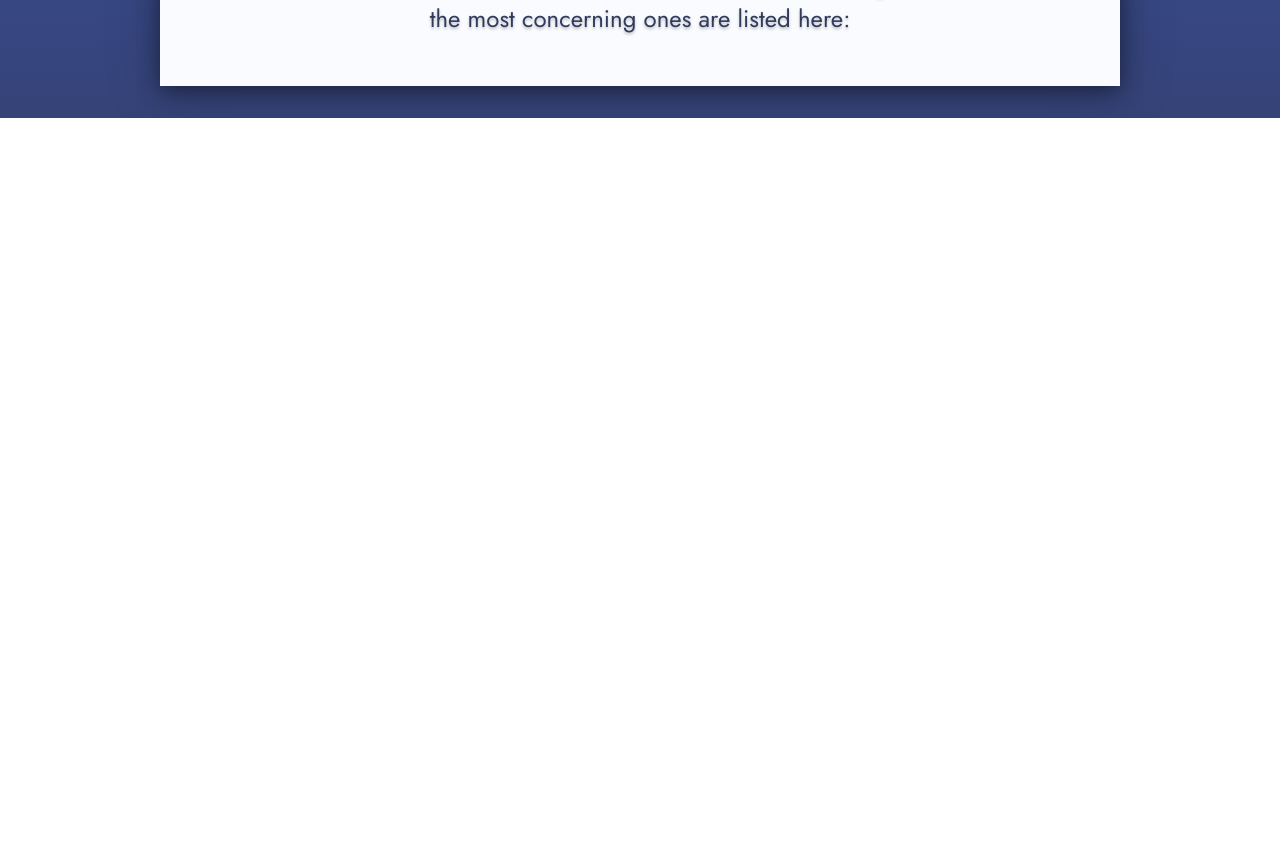
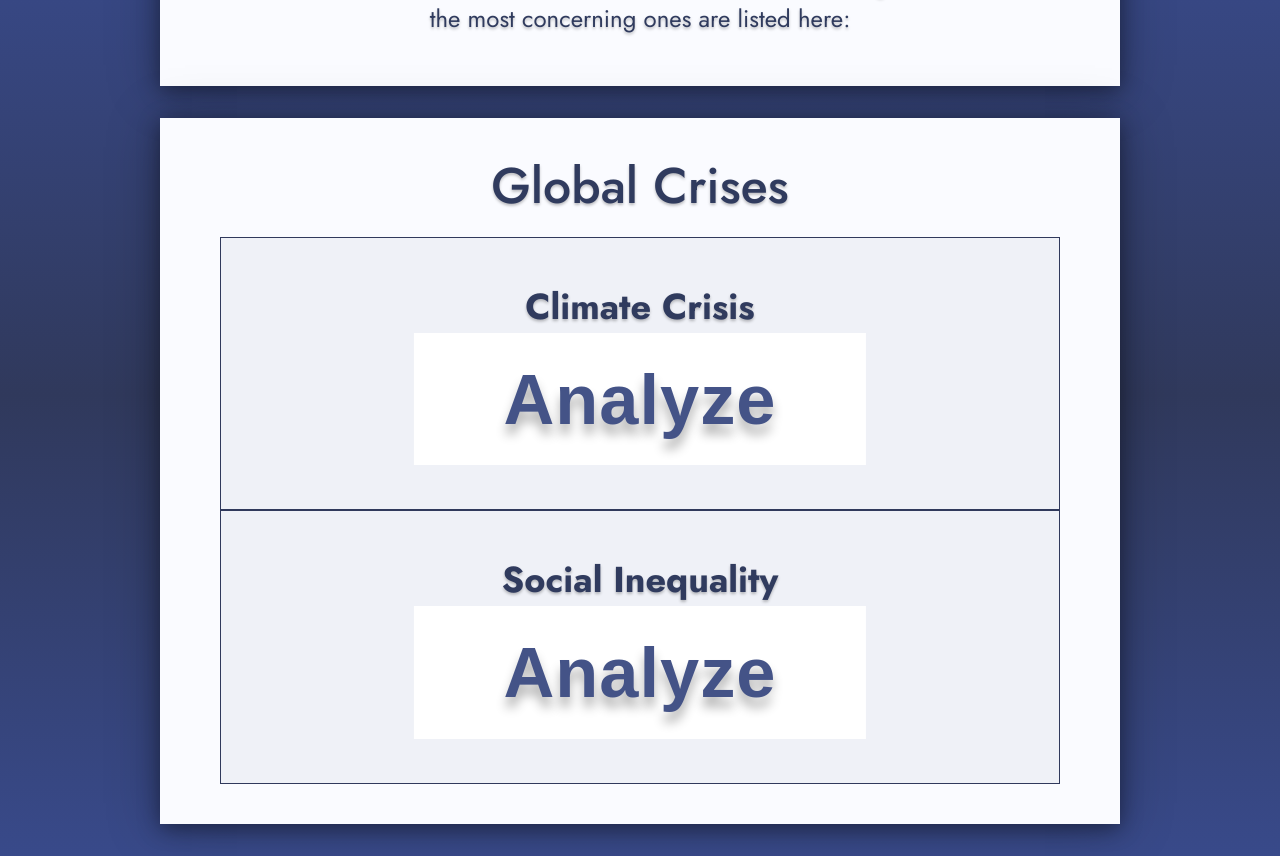
Before and after one commit to terra-utopia/terra-utopia-website, a Nuxt app: page / in a window 1280 px wide. Shown: the part 1105-1961 px from the top of the page. Before the commit the page ends 1223 px from the top, so only its background shows below. Built offline with nearby package versions, Linux system fonts and the light colour scheme.

Commit message:
enhanceCitations algorithm + according htmlContent format, InfoBox card, early fixes for InfoBox style

```diff
--- a/assets/necessity-of-a-world-state.js
+++ b/assets/necessity-of-a-world-state.js
@@ -1,3 +1,6 @@
+import { enhanceCitations } from "~/assets/util.js";
+
+
 export const infobox_ClimateChange = {
     title: "Climate Crisis",
     slogan: "Humanity is failing to stop climate change",
@@ -19,12 +22,12 @@ export const infobox_ClimateChange = {
             caption: 'Meanwhile we are still subsidizing fossil fuels.',
         },
     ],
-    htmlContent: `
-        <p>Climate change and associated problems like the sixth mass extinction and the exploitation of natural resources threaten the natural livelihood of all human beings. Fighting climate change will only be effective for the next 10 years, according to the IPCC. From there on critical tipping points will be reached, triggering a cascade of self reinforcing events that will result in a climate collapse. Within the next 5 decades, a drastic shortage of water and nutrition, the resulting wars for these resources and the devastating effects of natural disasters, like wildfires and floods, will decimate the world population and cause unimaginable suffering for all humans on earth.</p>
+    htmlContent: enhanceCitations(`
+        <p>Climate change and associated problems \\citep{https://google.de} like the sixth mass extinction and the exploitation of natural resources threaten the natural livelihood of all human beings. Fighting climate change will only be effective for the next 10 years, according to the IPCC. From there on critical tipping points will be reached, triggering a cascade of self reinforcing events that will result in a climate collapse. Within the next 5 decades, a drastic shortage of water and nutrition, the resulting wars for these resources and the devastating effects of natural disasters, like wildfires and floods, will decimate the world population and cause unimaginable suffering for all humans on earth.</p>
         <p>To prevent this catastrophe, every nation on earth has to contribute with all their power. But since spending the money and effort needed to decarbonize a country is a short term disadvantage in the global economic competition, no nation is willing to act sufficiently. This social phenomenon is known as “tragedy of the commons”. It states that every country will blame others for not acting, rather than taking measures itself. This egoistic approach of maximizing short term benefits is causing global inaction that will inevitably lead to the climate collapse in the long term.</p>
         <p>This problem can only be solved if the common good is valued higher than national interests. Since nations will close their eyes to international problems, a united global government is needed to fight this global crisis. It will forge a global plan to combat the climate crisis and make sure that every country plays its role. The whole world contributed to this problem, now the whole world needs to contribute to the solution.</p>
         <p>In the future, the use of global resources has to be coordinated globally. This will prevent a handful of people from making a profit in the short term by causing suffering for many in the long term. In addition, unprecedented levels of international cooperation will finally enable smart global energy and resource utilisation.</p>
-    `,
+    `),
 };
 
 
--- a/assets/util.js
+++ b/assets/util.js
@@ -1,3 +1,50 @@
+import * as nanoid from 'nanoid';
+
+
+/**
+ * input: `<p>Lalala \\citep{https://example.com} lalala.</p>`
+ * output: `<p>Lalala <a href="#citation-tzghöjäakgölsk">[1]</a> lalala.</p>`
+ * `<table>`
+ *   `<tbody>`
+ *     `<tr id="citation-tzghöjäakgölsk">`
+ *       `<td>[1]</td>`
+ *       `<td><a ..>..</a></td>`
+ *     `</tr>`
+ *    `</tbody>`
+ * `</table>`
+ * @param {string} contentHtml
+ * @returns {string}
+ */
+export function enhanceCitations(contentHtml) {
+    // contentHtml = "<p>Lalala \\citep{https://example.com} \\citep{https://google.com} lalala.</p>"; // XXX
+    let citationCounter = 1;
+    let citations = [];
+    contentHtml = contentHtml.replace(/\\citep{([^}]+)}/g, (match, citationUrl) => {
+        let citationId = `citation-${ nanoid.customAlphabet('abcdefghijklmnopqrstuvwxyz0123456789', 10)() }`;
+        // let citationId = `citation-${citationCounter}`; // XXX
+        citations.push({ citationId, citationUrl });
+        return `<a href="#${citationId}">[${citationCounter++}]</a>`;
+    });
+    contentHtml += `
+        <table>
+            <tbody>
+                ${(() => {
+                    let tableHtml = "";
+                    citations.forEach(({ citationId, citationUrl }, i) => {
+                        const citationCounter = i + 1;
+                        tableHtml += `<tr id="${citationId}">
+                            <td>[${citationCounter}]</td>
+                            <td><a href="${citationUrl}" target="_blank">${citationUrl}</a></td>
+                        </tr>`;
+                    });
+                    return tableHtml;
+                })()}
+            </tbody>
+        </table>
+    `;
+    return contentHtml;
+}
+
 
 
 /**
--- a/components/InfoBox.vue
+++ b/components/InfoBox.vue
@@ -1,8 +1,8 @@
 <template>
-    <div class="InfoBox">
+    <div class="InfoBox" :class="{ expanded: expanded }">
         <h2>{{ title }}</h2>
-        <SlideShow :slides="slides" :slogan="slogan"> </SlideShow>
-        <div class="wrapper-for-opener-button" :class="{ hide: expanded }">
+        <!-- <SlideShow :slides="slides" :slogan="slogan"> </SlideShow> -->
+        <div class="wrapper-for-opener-button"> <!-- needed for fade-out transition that does not take up page area -->
             <button
                 class="opener-button"
                 @click="expanded = true"
@@ -11,18 +11,12 @@
                 <div class="real-message">Analyze</div>
             </button>
         </div>
-        <div class="content-body" :class="{ expanded }">
+        <div class="content-body">
             <TruncatedHeight
                 :expanded="expanded"
                 :transition="'height 1.5s ease-out'"
             >
-                <p
-                    v-for="(paragraph, index) in paragraphs"
-                    :class="{ expanded }"
-                    :key="index"
-                >
-                    {{ paragraph }}
-                </p>
+                <div v-html="htmlContent"></div>
             </TruncatedHeight>
         </div>
     </div>
@@ -43,8 +37,8 @@ export default {
             type: Array, // Array of {imageSrc: String, caption: String}
             required: true,
         },
-        paragraphs: {
-            type: Array, // Array of String
+        htmlContent: {
+            type: String,
             required: true,
         },
     },
@@ -57,17 +51,15 @@ export default {
 </script>
 
 <style lang="scss">
-/* mobile-first (<480px) */
+@import "~/assets/shared-styles.scss";
 
 .InfoBox {
-    width: 92vw;
-    margin: 11vw auto; // automatic centering
-    border: 1px solid white;
-    background: rgba(255, 255, 255, 0.05);
-    padding: 3.5vw;
+    border: 1px solid $c-extradark;
+    background: rgba($c-extradark, 0.05);
+    padding: 42px;
 
     &:hover {
-        background: rgba(255, 255, 255, 0.08);
+        background: rgba($c-extradark, 0.08);  // little bit darker
         h3 {
             padding-right: 16px;
         }
@@ -76,11 +68,11 @@ export default {
         text-align: right;
         font-weight: 500;
         font-style: italic;
-        font-size: 7.2vw;
-        // font-size: 2.5rem;
-        transition: padding-right 0.5s ease-out; // toggled above, on parent hover
+        font-size: 7.2vw; // XXX
+        // media queries XXX
+        transition: padding-right 0.5s ease-out;  // toggled on parent hover (see above)
         border-bottom: 1px solid rgba(255, 255, 255, 0.5);
-        margin-bottom: 4vw;
+        margin-bottom: 4vw; // XXX
     }
     .wrapper-for-opener-button {
         position: relative; // for absolute child button
@@ -143,9 +135,9 @@ export default {
                 line-height: 1.7rem;
                 letter-spacing: 0.08rem;
                 text-shadow: 0 3px 2px rgba(0, 0, 0, 0.6);
-                color: #fdfdff;
+                color: $c-extradark;
                 font-weight: 300;
-                opacity: 0;
+                opacity: 1; // XXX
                 transition: opacity 1.5s linear;
                 &.expanded {
                     opacity: 1;
--- a/package.json
+++ b/package.json
@@ -11,6 +11,7 @@
   "dependencies": {
     "caniuse-lite": "^1.0.30001204",
     "core-js": "^3.6.5",
+    "nanoid": "^3.1.22",
     "nuxt": "^2.14.5"
   },
   "devDependencies": {
--- a/pages/index.vue
+++ b/pages/index.vue
@@ -16,13 +16,32 @@
                 <p><span class="highlighted">Every human being</span> should have the right and the possibility to pursue a self-determined life in the absence of physical and psychological violence. Furthermore it must be possible for everyone to claim their human rights.</p>
                 <p>This is the minimal consensus that surely all humans can agree upon. However in our modern world there are <span class="highlighted">numerous threats</span> to this common ground. Some of the most concerning ones are listed here:</p>
             </Card>
+            <Card :heading="'Global Crises'" :isSuperHeading="false">
+                <InfoBox v-for="(infobox, i) in $options._staticData.infoboxes" :key="i"
+                    :title="infobox.title"
+                    :slogan="infobox.slogan"
+                    :slides="infobox.slides"
+                    :htmlContent="infobox.htmlContent"
+                />
+            </Card>
         </div>
     </main>
 </template>
 
 
 <script>
+import {
+    infobox_ClimateChange,
+    infobox_SocialInequality,
+} from "~/assets/necessity-of-a-world-state.js";
+
 export default {
+    _staticData: {  // this custom property is not reactivley bound by Vue (in contrast to the 'data' property)
+        infoboxes: [
+            infobox_ClimateChange,
+            infobox_SocialInequality,
+        ],
+    },
     head() {
         return {
             title: "Terra Utopia - Home - The Necessity For A New Economic System",
@@ -34,7 +53,6 @@ export default {
 
 <style lang="scss">
 @import '~/assets/shared-styles.scss';
-
 
 .IndexPage {
     .main-column {
```
